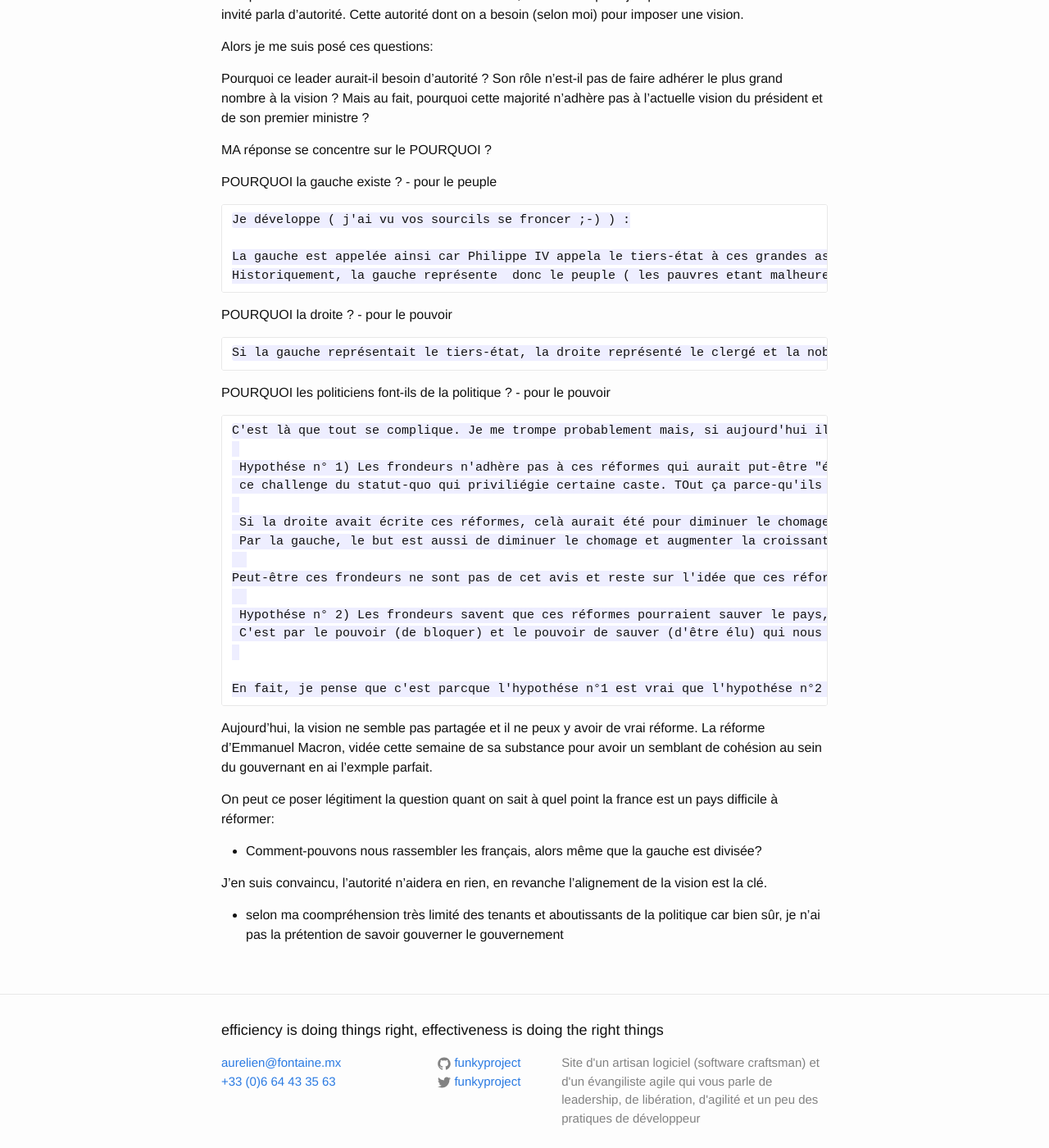
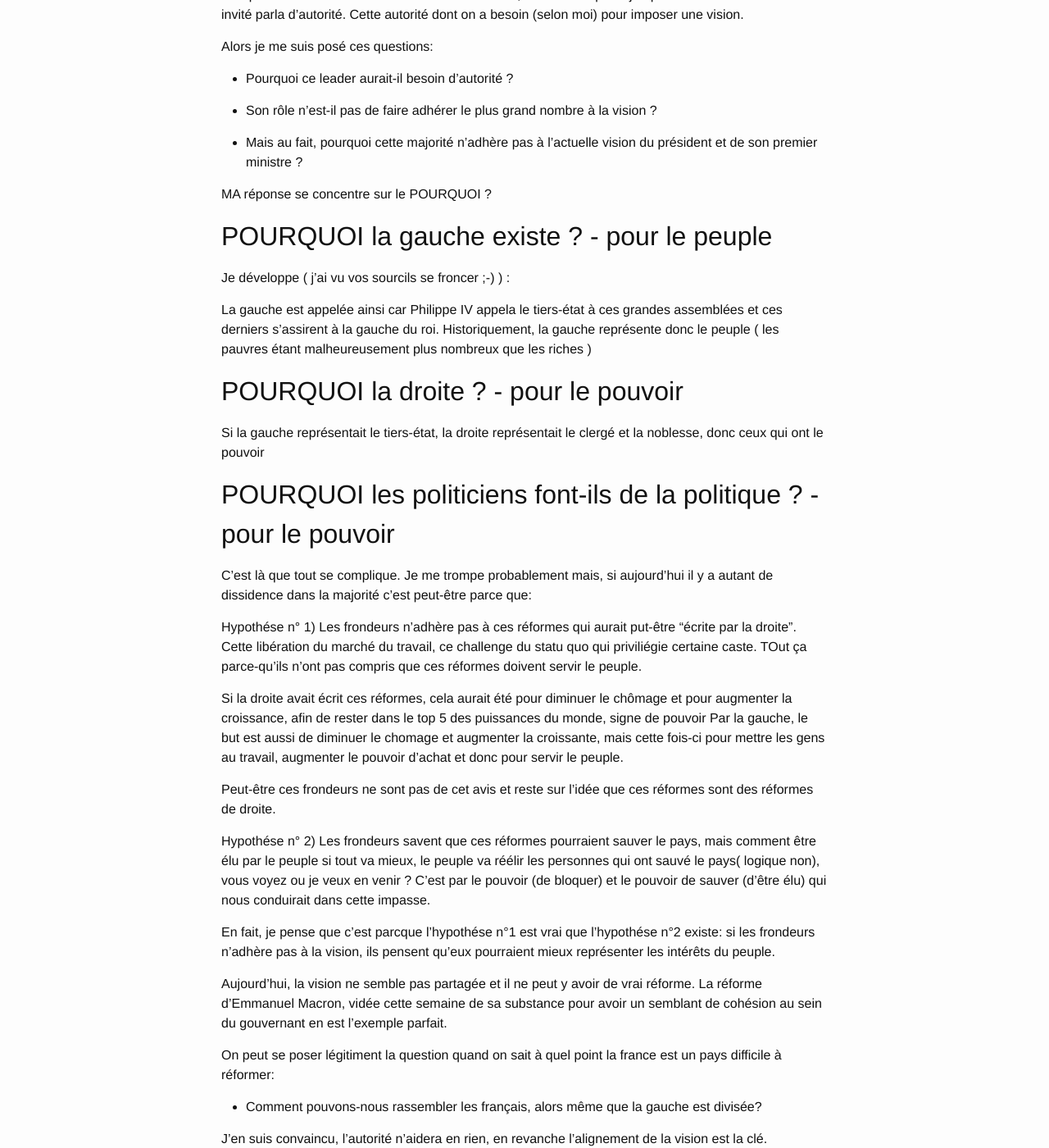
Before and after one commit to funkyproject/fontaine.mx, a Jekyll site: the page built from _posts/2014-12-08-politique-et-leadership.markdown, in a window 1280 px wide and 1400 px high, scrolled down 337 px. Shown: the whole window at 82% size. Built offline with Jekyll 4.4.1, drawn with Linux system fonts in a browser that asks for light colours; some of the changed text lies outside the part shown.

Commit message:
posts(politique-et-leadership): Add post

```diff
--- a/_posts/2014-12-08-politique-et-leadership.markdown
+++ b/_posts/2014-12-08-politique-et-leadership.markdown
@@ -9,61 +9,58 @@ Ce lundi 8 décembre, sur la radio BFM lors de l'émission de Fabrice Lundy,
 un invité au micro parlait du besoin urgent d'avoir un leader à la tête du gouvernement.
 
 
-Une petite voix à l'interieur de moi disait : "mais oui, il a tout comprit"*  jusqu'au moment ou ce même invité parla d'autorité.
+Une petite voix à l'intérieur de moi disait : "mais oui, il a tout compris"*  jusqu'au moment ou ce même invité parla d'autorité.
 Cette autorité dont on a besoin (selon moi) pour imposer une vision.
 
 Alors je me suis posé ces questions:
 
-Pourquoi ce leader aurait-il besoin d'autorité ?
-Son rôle n'est-il pas de faire adhérer le plus grand nombre à la vision ?
-Mais au fait, pourquoi cette majorité n'adhère pas à l'actuelle vision du président et de son premier ministre ?
+- Pourquoi ce leader aurait-il besoin d'autorité ?
+
+- Son rôle n'est-il pas de faire adhérer le plus grand nombre à la vision ?
+
+- Mais au fait, pourquoi cette majorité n'adhère pas à l'actuelle vision du président et de son premier ministre ?
 
 MA réponse se concentre sur le POURQUOI ?
 
 
-POURQUOI la gauche existe ? - pour le peuple
+##POURQUOI la gauche existe ? - pour le peuple
 
-    Je développe ( j'ai vu vos sourcils se froncer ;-) ) :
+Je développe ( j'ai vu vos sourcils se froncer ;-) ) :
 
-    La gauche est appelée ainsi car Philippe IV appela le tiers-état à ces grandes assemblées et ces derniers s'assirent à la gauche du roi.
-    Historiquement, la gauche représente  donc le peuple ( les pauvres etant malheuresement plus nombreux que les riches )
+La gauche est appelée ainsi car Philippe IV appela le tiers-état à ces grandes assemblées et ces derniers s'assirent à la gauche du roi.
+Historiquement, la gauche représente  donc le peuple ( les pauvres étant malheureusement plus nombreux que les riches )
 
-POURQUOI la droite ? - pour le pouvoir
+##POURQUOI la droite ? - pour le pouvoir
 
-    Si la gauche représentait le tiers-état, la droite représenté le clergé et la noblesse, donc ceux qui ont le pouvoir
+Si la gauche représentait le tiers-état, la droite représentait le clergé et la noblesse, donc ceux qui ont le pouvoir
 
-POURQUOI les politiciens font-ils de la politique ? - pour le pouvoir
+##POURQUOI les politiciens font-ils de la politique ? - pour le pouvoir
 
-    C'est là que tout se complique. Je me trompe probablement mais, si aujourd'hui il y a autant de dissidence dans la majorité c'est peut-etre parceque:
+C'est là que tout se complique. Je me trompe probablement mais, si aujourd'hui il y a autant de dissidence dans la majorité c'est peut-être parce que:
 
-     Hypothése n° 1) Les frondeurs n'adhère pas à ces réformes qui aurait put-être "écrite par la droite". Cette libération du marché du travail,
-     ce challenge du statut-quo qui priviliégie certaine caste. TOut ça parce-qu'ils n'ont pas compris que ces réformes doivent servir le peuple.
+Hypothése n° 1) Les frondeurs n'adhère pas à ces réformes qui aurait put-être "écrite par la droite". Cette libération du marché du travail,
+ce challenge du statu quo qui priviliégie certaine caste. TOut ça parce-qu'ils n'ont pas compris que ces réformes doivent servir le peuple.
 
-     Si la droite avait écrite ces réformes, celà aurait été pour diminuer le chomage et pour augmenter la croissance, afin de rester dans le top 5 des puissances du monde, signe de pouvoir
-     Par la gauche, le but est aussi de diminuer le chomage et augmenter la croissante, mais cette fois-ci pour mettre les gens au travail, augmenter le pouvoir d'achat et donc pour servir le peuple.
+Si la droite avait écrit ces réformes, cela aurait été pour diminuer le chômage et pour augmenter la croissance, afin de rester dans le top 5 des puissances du monde, signe de pouvoir
+Par la gauche, le but est aussi de diminuer le chomage et augmenter la croissante, mais cette fois-ci pour mettre les gens au travail, augmenter le pouvoir d'achat et donc pour servir le peuple.
 
-    Peut-être ces frondeurs ne sont pas de cet avis et reste sur l'idée que ces réformes sont des réformes de droite.
+Peut-être ces frondeurs ne sont pas de cet avis et reste sur l'idée que ces réformes sont des réformes de droite.
 
-     Hypothése n° 2) Les frondeurs savent que ces réformes pourraient sauver le pays, mais comment être elu par le peuple si tout va mieux, le peuple va réélir les personnes qui ont sauvé le pays( logique non), vous voyez ou je veux en venir ?
-     C'est par le pouvoir (de bloquer) et le pouvoir de sauver (d'être élu) qui nous conduirait dans cette impasse.
+Hypothése n° 2) Les frondeurs savent que ces réformes pourraient sauver le pays, mais comment être élu par le peuple si tout va mieux, le peuple va réélir les personnes qui ont sauvé le pays( logique non), vous voyez ou je veux en venir ?
+C'est par le pouvoir (de bloquer) et le pouvoir de sauver (d'être élu) qui nous conduirait dans cette impasse.
 
 
-    En fait, je pense que c'est parcque l'hypothése n°1 est vrai que l'hypothése n°2 existe: si les frondeurs n'adhère pas à la vision, ils pensent que eux pourraient mieux représenter les intérets du peuple.
+En fait, je pense que c'est parcque l'hypothése n°1 est vrai que l'hypothése n°2 existe: si les frondeurs n'adhère pas à la vision, ils pensent qu'eux pourraient mieux représenter les intérêts du peuple.
 
 
-Aujourd'hui, la vision ne semble pas partagée et il ne peux y avoir de vrai réforme. La réforme d'Emmanuel Macron, vidée cette semaine de sa substance pour avoir un semblant de cohésion au sein du gouvernant en ai l'exmple parfait.
+Aujourd'hui, la vision ne semble pas partagée et il ne peut y avoir de vrai réforme. La réforme d'Emmanuel Macron, vidée cette semaine de sa substance pour avoir un semblant de cohésion au sein du gouvernant en est l'exemple parfait.
 
-On peut ce poser légitiment la question quant on sait à quel point la france est un pays difficile à réformer:
+On peut se poser légitiment la question quand on sait à quel point la france est un pays difficile à réformer:
 
- - Comment-pouvons nous rassembler les français, alors même que la gauche est divisée?
+ - Comment pouvons-nous rassembler les français, alors même que la gauche est divisée?
 
 
 J'en suis convaincu, l'autorité n'aidera en rien, en revanche l'alignement de la vision est la clé.
 
 
-
-
-
-
-
-* selon ma coompréhension très limité des tenants et aboutissants de la politique car bien sûr, je n'ai pas la prétention de savoir  gouverner le gouvernement
+######*selon ma compréhension très limitée des tenants et aboutissants de la politique car bien sûr, je n'ai pas la prétention de savoir  gouverner
```
